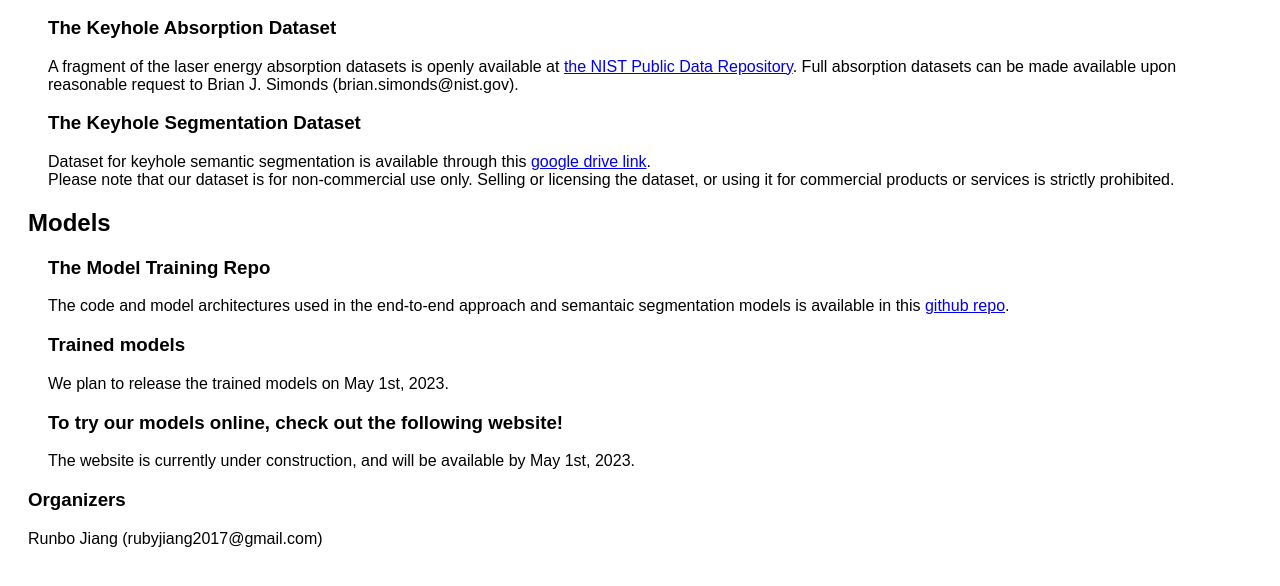
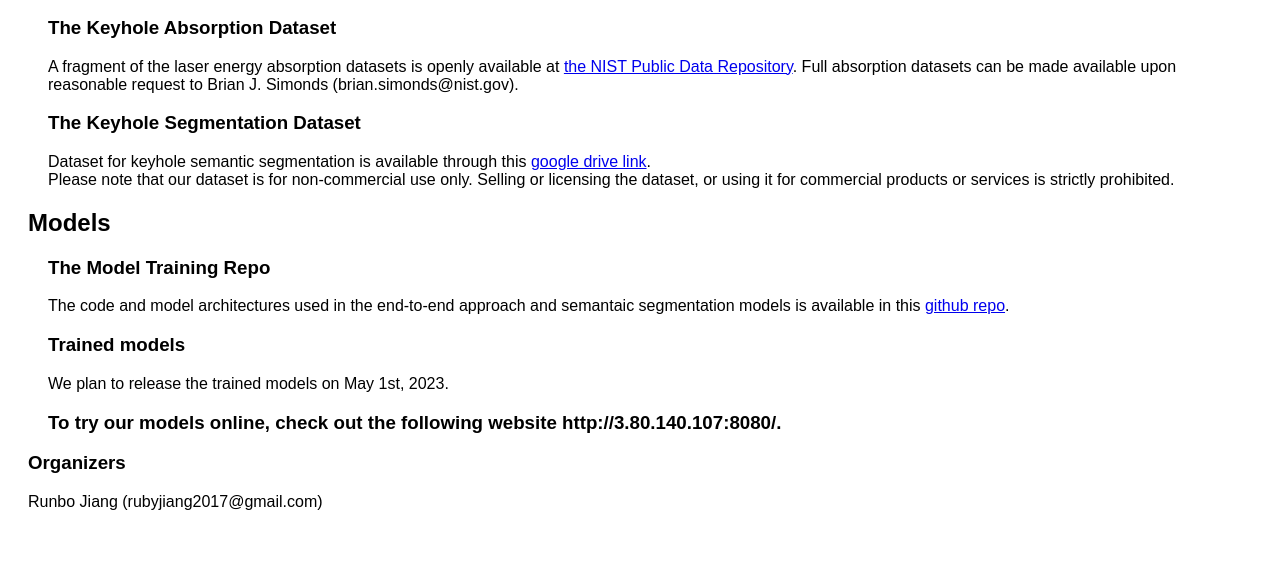
Before and after one commit to rubyjiang18/keyholeofficial, a plain HTML site: page index.html in a window 1280 px wide. Shown: the part 196-782 px from the top of the page. Drawn offline with Linux system fonts and the light colour scheme.

Commit message:
Add the online website to test models

```diff
--- a/index.html
+++ b/index.html
@@ -24,8 +24,7 @@
         </p>
         <h3 class="indent">Trained models</h3>
         <p class="indent">We plan to release the trained models on May 1st, 2023.</p>
-        <h3 class="indent">To try our models online, check out the following website!</h3>
-        <p class="indent">The website is currently under construction, and will be available by May 1st, 2023.</p>
+        <h3 class="indent">To try our models online, check out the following website http://3.80.140.107:8080/.</h3>
 
         <!-- Will update citation part when the paper is published-->
         <!-- <h2>If you use our work please cite our paper!</h2>
```
